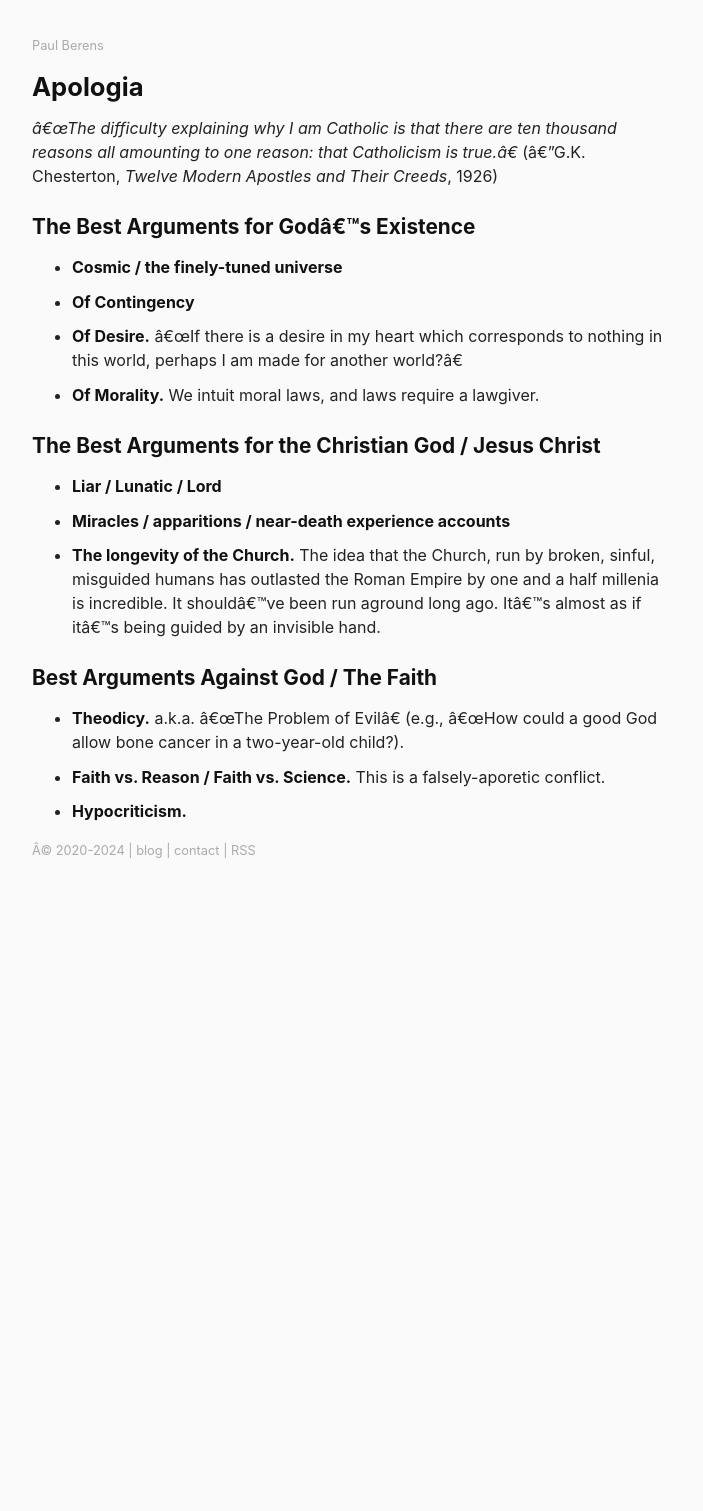
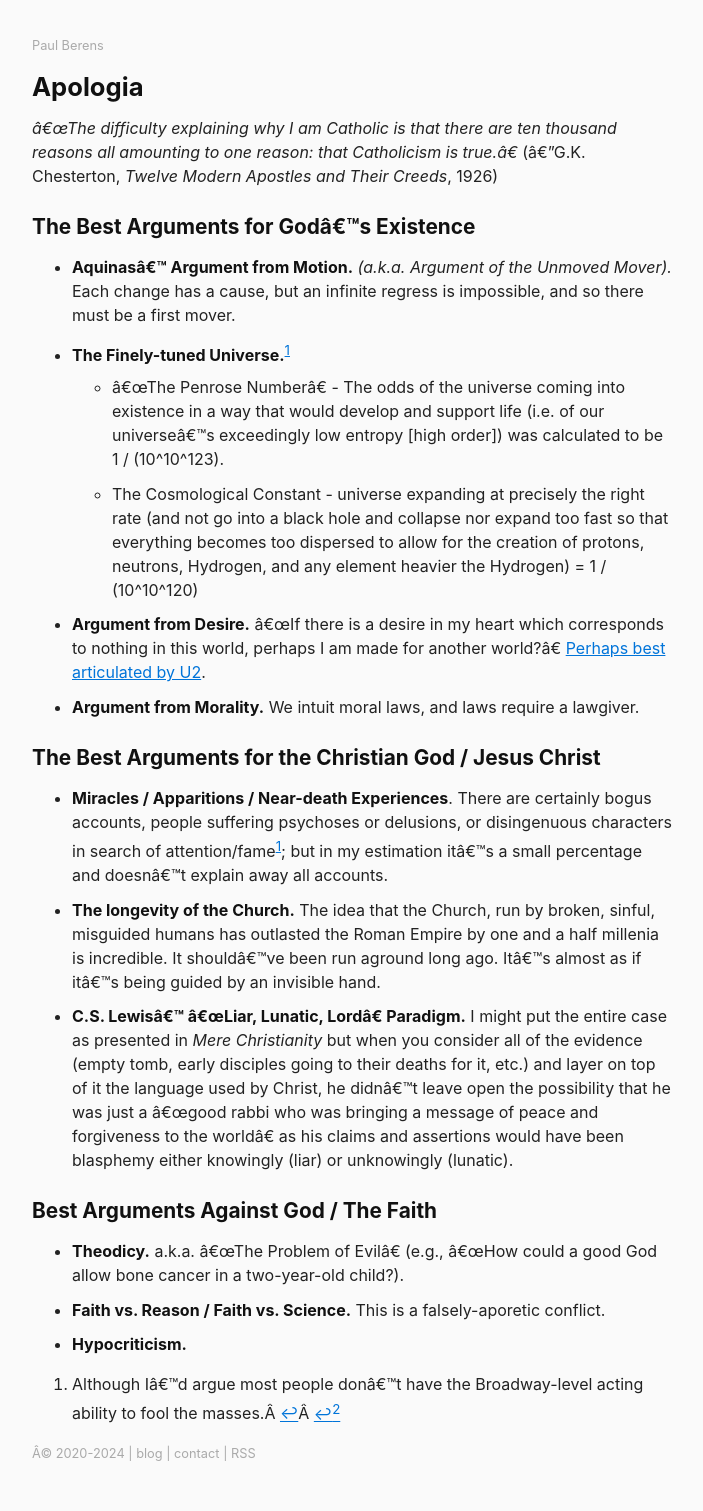
Before and after one commit to berensp/berensp.github.io, a Jekyll site: the page built from pages/apologia.md, in a window 1280 px wide. Shown: the whole page, without its empty margins (288-991 px from the left). Built offline with Jekyll 4.4.1, drawn with Linux system fonts in a browser that asks for light colours; a script that is not in the unit is left out; before the commit the page ends 908 px from its top, so only the background shows below that.

Commit message:
Update apologia.md

```diff
--- a/pages/apologia.md
+++ b/pages/apologia.md
@@ -6,15 +6,22 @@ permalink: /apologia/
 *"The difficulty explaining why I am Catholic is that there are ten thousand reasons all amounting to one reason: that Catholicism is true."* (—G.K. Chesterton, *Twelve Modern Apostles and Their Creeds*, 1926)
 
 ## The Best Arguments for God's Existence
-- **Cosmic / the finely-tuned universe**
-- **Of Contingency**
-- **Of Desire.** "If there is a desire in my heart which corresponds to nothing in this world, perhaps I am made for another world?"
-- **Of Morality.** We intuit moral laws, and laws require a lawgiver.
+- **Aquinas' Argument from Motion.** *(a.k.a. Argument of the Unmoved Mover).* Each change has a cause, but an infinite regress is impossible, and so there must be a first mover.
+- **The Finely-tuned Universe.**[^1]
+	- "The Penrose Number" - The odds of the universe coming into existence in a way that would develop and support life (i.e. of our universe's exceedingly low entropy [high order]) was calculated to be 1 / (10^10^123).
+	- The Cosmological Constant - universe expanding at precisely the right rate (and not go into a black hole and collapse nor expand too fast so that everything becomes too dispersed to allow for the creation of protons, neutrons, Hydrogen, and any element heavier the Hydrogen) = 1 / (10^10^120)
+- **Argument from Desire.** "If there is a desire in my heart which corresponds to nothing in this world, perhaps I am made for another world?" [Perhaps best articulated by U2](https://music.youtube.com/watch?v=TAxs0qIBw0g&si=t6cmLQhnwojXVny3).
+- **Argument from Morality.** We intuit moral laws, and laws require a lawgiver.
+
+[^1]: "The Unreasonable Effectiveness of Mathematics in the Physical Sciences", Eugene Wigner, 1960.
 
 ## The Best Arguments for the Christian God / Jesus Christ
-- **Liar / Lunatic / Lord**
-- **Miracles / apparitions / near-death experience accounts**
+
+- **Miracles / Apparitions / Near-death Experiences**. There are certainly bogus accounts, people suffering psychoses or delusions, or disingenuous characters in search of attention/fame[^1]; but in my estimation it's a small percentage and doesn't explain away all accounts.
 - **The longevity of the Church.** The idea that the Church, run by broken, sinful, misguided humans has outlasted the Roman Empire by one and a half millenia is incredible. It should've been run aground long ago. It's almost as if it's being guided by an invisible hand.
+- **C.S. Lewis' "Liar, Lunatic, Lord" Paradigm.** I might put the entire case as presented in *Mere Christianity* but when you consider all of the evidence (empty tomb, early disciples going to their deaths for it, etc.) and layer on top of it the language used by Christ, he didn't leave open the possibility that he was just a "good rabbi who was bringing a message of peace and forgiveness to the world" as his claims and assertions would have been blasphemy either knowingly (liar) or unknowingly (lunatic).
+
+[^1]: Although I'd argue most people don't have the Broadway-level acting ability to fool the masses.
 
 ## Best Arguments Against God / The Faith
 - **Theodicy.** a.k.a. "The Problem of Evil" (e.g., "How could a good God allow bone cancer in a two-year-old child?).
```
